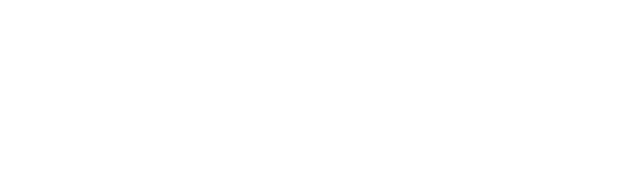
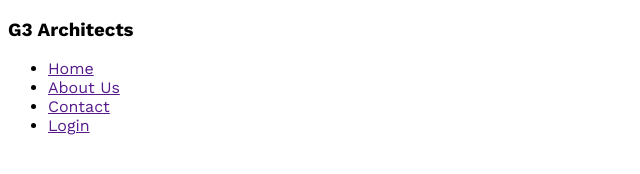
Before and after one commit to shakib2123/g3-architect-website, a plain HTML site: page index.html in a window 1280 px wide. Shown: the whole page, without its empty margins (0-640 px from the left). Drawn offline with nearby package versions, Linux system fonts and the light colour scheme.

Commit message:
css setup created

```diff
--- a/index.html
+++ b/index.html
@@ -7,6 +7,28 @@
     <link rel="stylesheet" href="styles/architect.css">
 </head>
 <body>
+    <header>
+        <nav>
+            <h3>G3 Architects</h3>
+            <ul>
+                <li>
+                    <a href="">Home</a>
+                </li>
+                <li>
+                    <a href="">About Us</a>
+                </li>
+                <li>
+                    <a href="">Contact</a>
+                </li>
+                <li><a href="">Login</a></li>
+            </ul>
+        </nav>
+    </header>
+    <main>
 
+    </main>
+    <footer>
+
+    </footer>
 </body>
 </html>
--- a/styles/architect.css
+++ b/styles/architect.css
@@ -0,0 +1,5 @@
+/* work sans font from google google fonts */
+@import url('https://fonts.googleapis.com/css2?family=Work+Sans:wght@400;500;600;700;800&display=swap');
+*{
+    font-family: 'Work Sans', sans-serif;
+}
```
